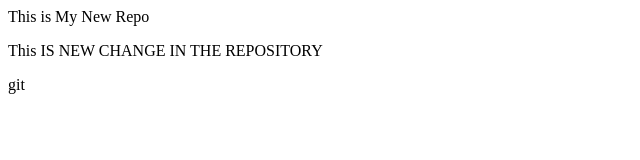
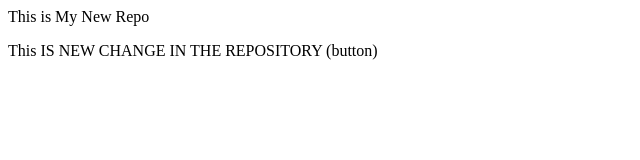
Before and after one commit to SidMat7/localrepo, a plain HTML site: page index.html in a window 1280 px wide. Shown: the full height of the page, 0-640 px from the left. Drawn offline with Linux system fonts and the light colour scheme.

```diff
--- a/index.html
+++ b/index.html
@@ -1,2 +1,2 @@
 <p>This is My New Repo</p>
-<p>This IS NEW CHANGE IN THE REPOSITORY</p>git
+<p>This IS NEW CHANGE IN THE REPOSITORY (button)</p>
```
